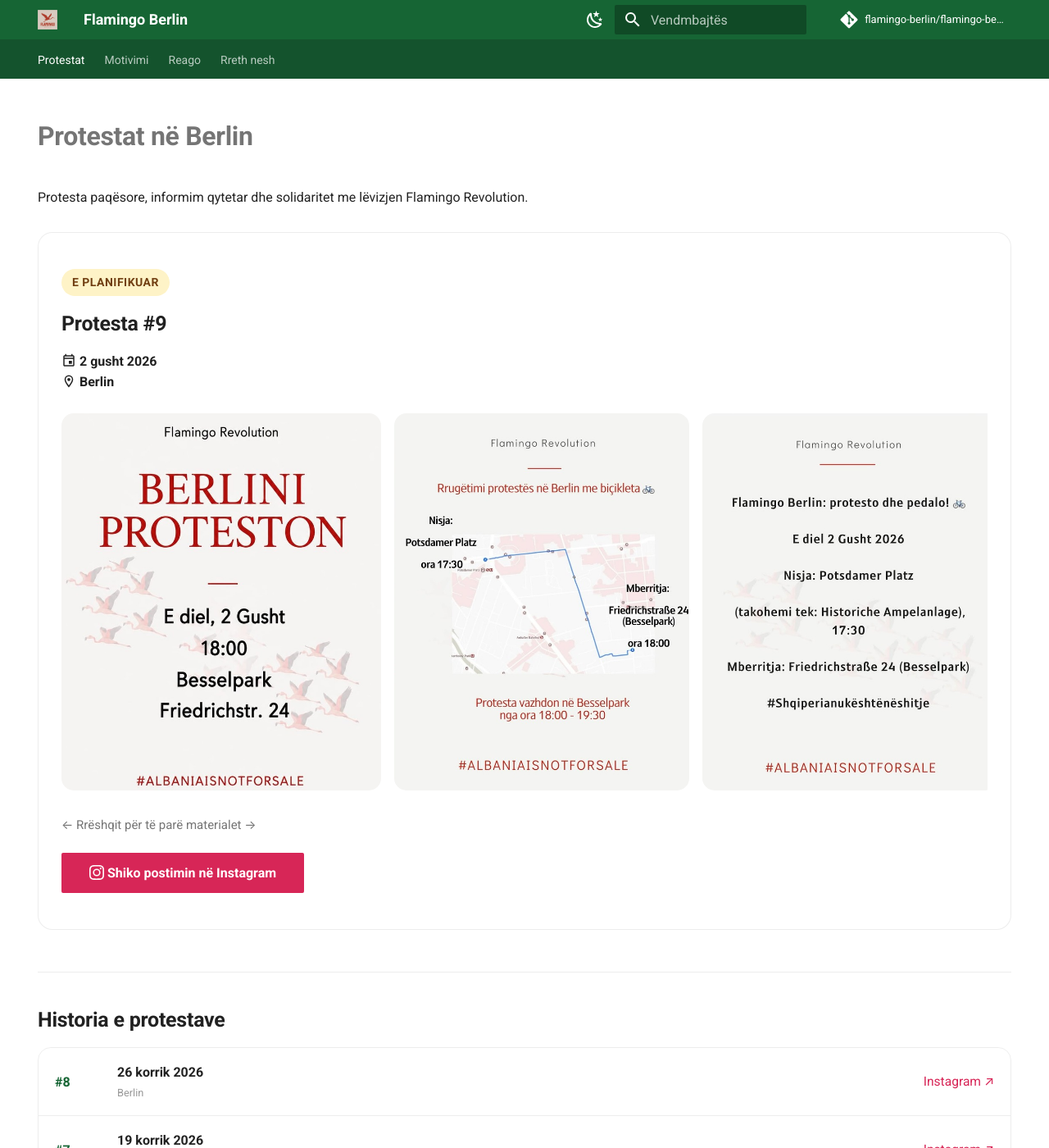
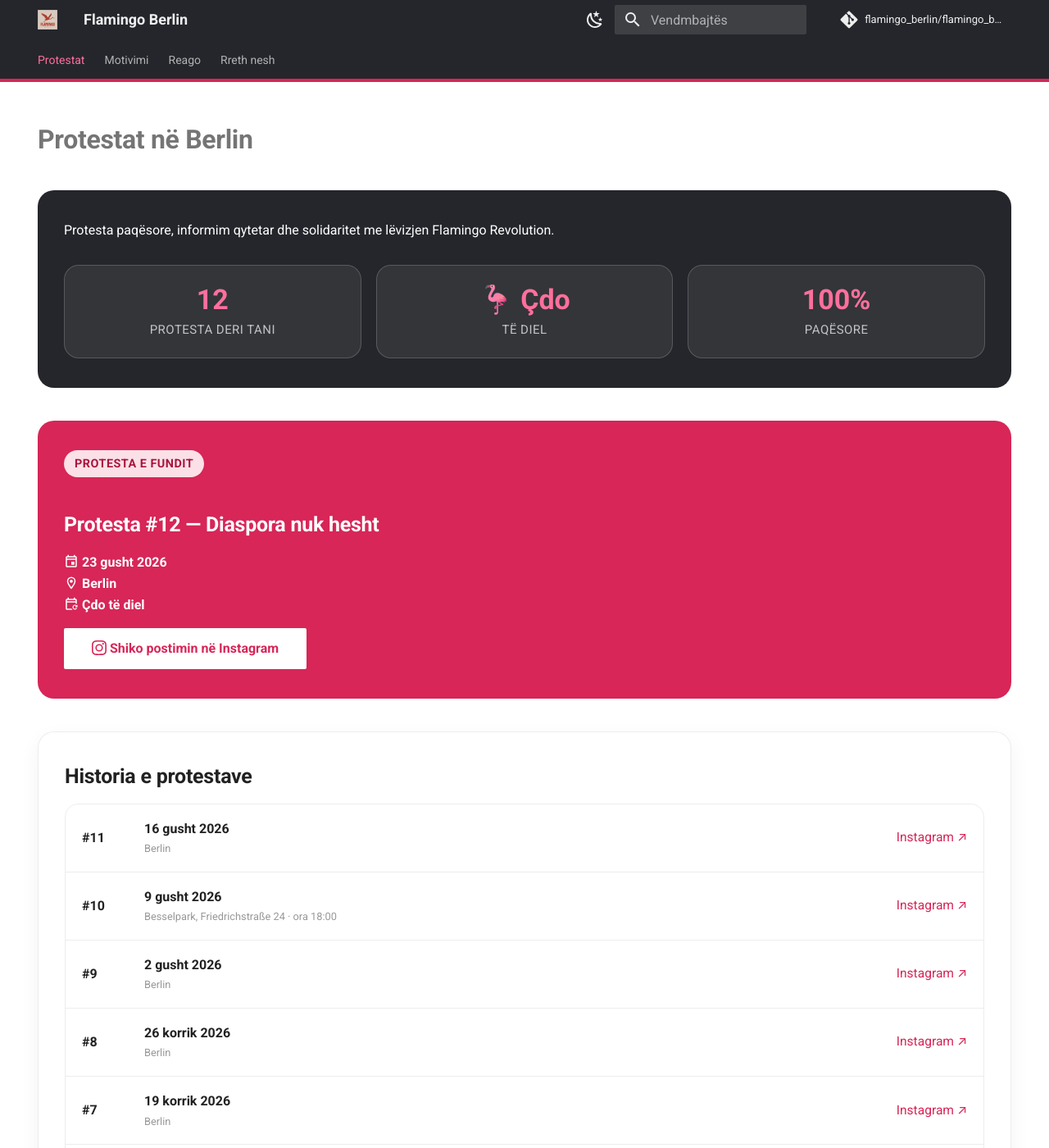
Before and after one commit to flamingo-berlin/flamingo-berlin.github.io, an MkDocs documentation site: the page built from docs/index.md, in a window 1280 px wide and 1400 px high. Shown: the whole window at 82% size. Built offline with MkDocs 1.6.1 and Material for MkDocs 9.7.7, drawn with Linux system fonts in a browser that asks for light colours; comment, search, counter and statistics services are not loaded; some of the changed text lies outside the part shown.

Commit message:
Style updates

```diff
--- a/docs/assets/stylesheets/extra.css
+++ b/docs/assets/stylesheets/extra.css
@@ -1,23 +1,48 @@
 :root {
-  --flamingo-green: #166534;
-  --flamingo-green-dark: #14532d;
-  --flamingo-green-light: #dcfce7;
-
   --flamingo-pink: #d72657;
   --flamingo-pink-dark: #a9153c;
+  --flamingo-pink-light: #fbe0e8;
+  --flamingo-pink-bright: #ff6f9c; /* pink accents/text on charcoal - kept AA-readable */
 
-  --md-primary-fg-color: var(--flamingo-green);
-  --md-primary-fg-color--light: #228348;
-  --md-primary-fg-color--dark: var(--flamingo-green-dark);
-  --md-accent-fg-color: var(--flamingo-pink);
+  /* Black & white base, pink as the one accent everywhere it's used */
+  --charcoal: #24262b;
+  --md-primary-fg-color: var(--charcoal);
+  --md-primary-fg-color--light: #4b5563;
+  --md-primary-fg-color--dark: #000000;
+  --md-accent-fg-color: var(--flamingo-pink-dark);
+  --md-accent-fg-color--transparent: rgba(215, 38, 87, 0.12);
+  --md-typeset-a-color: var(--flamingo-pink);
 }
 
-.md-header {
-  background-color: var(--flamingo-green);
+/* Header + subnav: both charcoal, a solid dark band across the top */
+
+.md-header,
+.md-tabs {
+  background-color: var(--charcoal);
+  --md-primary-bg-color: rgba(255, 255, 255, 0.92);
+  --md-primary-bg-color--light: rgba(255, 255, 255, 0.6);
 }
 
 .md-tabs {
-  background-color: var(--flamingo-green-dark);
+  border-bottom: 0.2rem solid var(--flamingo-pink);
+}
+
+.md-header .md-search__form {
+  background-color: rgba(255, 255, 255, 0.12);
+}
+
+.md-header .md-search__form:hover {
+  background-color: rgba(255, 255, 255, 0.24);
+}
+
+.md-tabs__item--active .md-tabs__link {
+  color: var(--flamingo-pink-bright);
+  opacity: 1;
+}
+
+.md-header__button,
+.md-tabs__link {
+  outline-color: var(--flamingo-pink-bright);
 }
 
 .md-button--primary {
@@ -31,17 +56,9 @@
   border-color: var(--flamingo-pink-dark) !important;
 }
 
-.md-typeset a {
-  color: var(--flamingo-green);
-}
-
-.md-typeset a:hover {
-  color: var(--flamingo-pink);
-}
-
 .md-typeset mark {
-  background-color: var(--flamingo-green-light);
-  color: var(--flamingo-green-dark);
+  background-color: var(--flamingo-pink-light);
+  color: var(--flamingo-pink-dark);
 }
 
 .md-typeset h1 {
@@ -52,36 +69,219 @@
   font-weight: 700;
 }
 
+.md-typeset ul li::marker {
+  color: var(--flamingo-pink);
+}
+
+.md-typeset hr {
+  height: 0.15rem;
+  border: 0;
+  background: linear-gradient(
+    90deg,
+    transparent,
+    var(--flamingo-pink) 50%,
+    transparent
+  );
+  opacity: 0.45;
+  margin: 2rem 0;
+}
+
+/* Kartat (grid cards) - më "cute", me ikonë rrethore rozë dhe lëvizje hover */
+
 .grid.cards > ul > li {
-  border-radius: 0.75rem;
+  border-radius: 0.9rem;
+  transition:
+    transform 0.18s ease,
+    box-shadow 0.18s ease,
+    border-color 0.18s ease;
 }
 
 .grid.cards > ul > li:hover {
   border-color: var(--flamingo-pink);
+  transform: translateY(-0.2rem);
+  box-shadow: 0 0.7rem 1.4rem rgba(215, 38, 87, 0.14);
+}
+
+.grid.cards > ul > li > p:first-child {
+  margin-bottom: 0.6rem;
+}
+
+.grid.cards > ul > li > p:first-child .twemoji {
+  display: inline-flex;
+  align-items: center;
+  justify-content: center;
+  width: 2.75rem;
+  height: 2.75rem;
+  border-radius: 50%;
+  background: var(--flamingo-pink-light);
+  color: var(--flamingo-pink-dark);
+}
+
+.grid.cards > ul > li h2,
+.grid.cards > ul > li h3,
+.grid.cards > ul > li h4 {
+  margin-top: 0;
+  margin-bottom: 0.4rem;
+}
+
+/* Statistika të shpejta */
+
+.stat-row {
+  display: grid;
+  grid-template-columns: repeat(auto-fit, minmax(9rem, 1fr));
+  gap: 0.9rem;
+  margin: 1.5rem 0 2rem;
+}
+
+.stat-card {
+  padding: 1.1rem 1rem;
+  border: 1px solid rgba(215, 38, 87, 0.18);
+  border-radius: 0.9rem;
+  background: rgba(215, 38, 87, 0.04);
+  text-align: center;
+  transition: transform 0.18s ease, box-shadow 0.18s ease;
+}
+
+.stat-card:hover {
+  transform: translateY(-0.15rem);
+  box-shadow: 0 0.6rem 1.2rem rgba(215, 38, 87, 0.12);
+}
+
+.stat-card p {
+  margin: 0;
+}
+
+.stat-number {
+  display: block;
+  font-size: 1.7rem;
+  font-weight: 800;
+  color: var(--flamingo-pink);
+  line-height: 1.15;
+}
+
+.stat-label {
+  display: block;
+  margin-top: 0.25rem;
+  font-size: 0.75rem;
+  color: var(--md-default-fg-color--light);
+  text-transform: uppercase;
+  letter-spacing: 0.03em;
+}
+
+/* Chip-lista (p.sh. mënyrat e kontributit) */
+
+.chip-list {
+  display: flex;
+  flex-wrap: wrap;
+  gap: 0.5rem;
+  margin: 1.2rem 0;
+  padding: 0;
+  list-style: none;
+}
+
+.chip-list li {
+  padding: 0.4rem 0.9rem;
+  border: 1px solid rgba(215, 38, 87, 0.3);
+  border-radius: 999px;
+  background: var(--flamingo-pink-light);
+  color: var(--flamingo-pink-dark);
+  font-size: 0.82rem;
+  font-weight: 600;
+}
+
+/* Ritmi i ngjyrave brenda përmbajtjes: antracit → rozë → e bardhë, e përsëritur */
+
+.section-band {
+  margin: 1.6rem 0 2rem;
+  padding: 1.8rem 1.6rem;
+  border-radius: 1rem;
+}
+
+.section-band > :first-child {
+  margin-top: 0;
+}
+
+.section-band > :last-child {
+  margin-bottom: 0;
+}
+
+.section-band--charcoal {
+  background: var(--charcoal);
+  color: #fff;
+}
+
+.section-band--charcoal h1,
+.section-band--charcoal h2,
+.section-band--charcoal h3,
+.section-band--charcoal p,
+.section-band--charcoal strong {
+  color: #fff;
+}
+
+.section-band--charcoal a {
+  color: var(--flamingo-pink-bright);
+}
+
+.section-band--charcoal .stat-card {
+  background: rgba(255, 255, 255, 0.07);
+  border-color: rgba(255, 255, 255, 0.18);
+}
+
+.section-band--charcoal .stat-number {
+  color: var(--flamingo-pink-bright);
+}
+
+.section-band--charcoal .stat-label {
+  color: rgba(255, 255, 255, 0.7);
+}
+
+.section-band--pink {
+  background: var(--flamingo-pink);
+  color: #fff;
+}
+
+.section-band--pink h1,
+.section-band--pink h2,
+.section-band--pink h3,
+.section-band--pink p,
+.section-band--pink strong {
+  color: #fff;
+}
+
+.section-band--pink a:not(.md-button) {
+  color: #fff;
+  text-decoration: underline;
+}
+
+.section-band--pink .md-button--primary {
+  background-color: #fff !important;
+  border-color: #fff !important;
+  color: var(--flamingo-pink) !important;
+}
+
+.section-band--pink .md-button--primary:hover {
+  background-color: var(--flamingo-pink-light) !important;
+  border-color: var(--flamingo-pink-light) !important;
+}
+
+.section-band--white {
+  background: var(--md-default-bg-color);
+  border: 1px solid var(--md-default-fg-color--lightest);
+  box-shadow: 0 0.4rem 1.2rem rgba(0, 0, 0, 0.05);
+}
+
+.cta-banner {
+  text-align: center;
+}
+
+.cta-banner p {
+  max-width: 40rem;
+  margin-left: auto;
+  margin-right: auto;
 }
 
 
-/* Protesta e ardhshme */
-
-.protest-featured {
-  position: relative;
-  margin: 1.5rem 0 2.5rem;
-  padding: 1.6rem;
-  border: 1px solid rgba(22, 101, 52, 0.2);
-  border-left: 0.35rem solid var(--flamingo-pink);
-  border-radius: 0.8rem;
-  background:
-    linear-gradient(
-      135deg,
-      rgba(22, 101, 52, 0.08),
-      rgba(215, 38, 87, 0.06)
-    );
-}
-
-.protest-featured h3 {
-  margin-top: 0.5rem;
-  font-size: 1.5rem;
-}
+/* Protesta e radhës */
 
 .protest-meta {
   margin: 0.8rem 0 1.2rem;
@@ -103,94 +303,10 @@
   text-transform: uppercase;
 }
 
-.protest-status--planned {
-  color: #713f12;
-  background: #fef3c7;
-}
-
-/* Kronologjia */
-
-.protest-timeline {
-  position: relative;
-  margin: 2rem 0;
-  padding-left: 2.7rem;
-}
-
-.protest-timeline::before {
-  content: "";
-  position: absolute;
-  top: 0.5rem;
-  bottom: 0.5rem;
-  left: 1rem;
-  width: 2px;
-  background: rgba(22, 101, 52, 0.22);
-}
-
-.protest-entry {
-  position: relative;
-  margin-bottom: 1rem;
-  padding: 1rem 1.2rem;
-  border: 1px solid rgba(22, 101, 52, 0.15);
-  border-radius: 0.7rem;
-  background: var(--md-default-bg-color);
-}
-
-.protest-entry:hover {
-  border-color: var(--flamingo-pink);
-  box-shadow: 0 0.25rem 1rem rgba(31, 41, 51, 0.07);
-}
-
-.protest-entry h3 {
-  margin-top: 0;
-  margin-bottom: 0.25rem;
-}
-
-.protest-entry > p {
-  margin-top: 0.35rem;
-  margin-bottom: 0.55rem;
-}
-
-.protest-entry--major {
-  border-left: 0.3rem solid var(--flamingo-pink);
-}
-
-.protest-number {
-  position: absolute;
-  top: 1rem;
-  left: -2.65rem;
-  display: grid;
-  width: 1.9rem;
-  height: 1.9rem;
-  place-items: center;
-  border-radius: 50%;
-  color: white;
-  background: var(--flamingo-green);
-  font-size: 0.75rem;
-  font-weight: 700;
-}
-
-.protest-entry--major .protest-number {
-  background: var(--flamingo-pink);
-}
-
-/* Mobile */
-
-@media screen and (max-width: 600px) {
-  .protest-timeline {
-    padding-left: 2.2rem;
-  }
-
-  .protest-timeline::before {
-    left: 0.75rem;
-  }
-
-  .protest-number {
-    left: -2.25rem;
-  }
-
-  .protest-featured {
-    padding: 1.2rem;
-  }
+.protest-status--planned,
+.protest-status--latest {
+  color: var(--flamingo-pink-dark);
+  background: var(--flamingo-pink-light);
 }
 
 .embedded-viewer {
@@ -215,35 +331,6 @@
   }
 }
 
-
-/* Protesta e radhës */
-
-.protest-featured {
-  margin: 1.5rem 0 2.5rem;
-  padding: 1.4rem;
-  border: 1px solid var(--md-default-fg-color--lightest);
-  border-radius: 0.9rem;
-  background: var(--md-default-bg-color);
-}
-
-.protest-featured h2 {
-  margin-top: 0.6rem;
-  margin-bottom: 0.5rem;
-}
-
-.protest-status {
-  display: inline-block;
-  padding: 0.25rem 0.65rem;
-  border-radius: 999px;
-  font-size: 0.7rem;
-  font-weight: 700;
-  text-transform: uppercase;
-}
-
-.protest-status--planned {
-  color: #713f12;
-  background: #fef3c7;
-}
 
 /* Galeria horizontale */
 
@@ -308,11 +395,11 @@
 }
 
 .protest-row:hover {
-  background: rgba(22, 101, 52, 0.06);
+  background: var(--flamingo-pink-light);
 }
 
 .protest-list-number {
-  color: var(--flamingo-green);
+  color: var(--md-default-fg-color);
   font-weight: 750;
 }
 
@@ -337,8 +424,8 @@
 }
 
 @media screen and (max-width: 600px) {
-  .protest-featured {
-    padding: 1rem;
+  .section-band {
+    padding: 1.2rem 1rem;
   }
 
   .poster-gallery img,
--- a/docs/index.md
+++ b/docs/index.md
@@ -8,57 +8,77 @@ hide:
 
 # Protestat në Berlin
 
+<div class="section-band section-band--charcoal" markdown>
+
 Protesta paqësore, informim qytetar dhe solidaritet me lëvizjen Flamingo Revolution.
 
-<div class="protest-featured" markdown>
+<div class="stat-row" markdown>
 
-<span class="protest-status protest-status--planned">E planifikuar</span>
+<div class="stat-card" markdown>
+<span class="stat-number">12</span>
+<span class="stat-label">Protesta deri tani</span>
+</div>
 
-## Protesta #9
+<div class="stat-card" markdown>
+<span class="stat-number">🦩 Çdo</span>
+<span class="stat-label">Të diel</span>
+</div>
 
-:material-calendar-outline: **2 gusht 2026**
-:material-map-marker-outline: **Berlin**
-
-<div class="poster-gallery">
-
-<img
-  src="assets/protest-9/poster.jpeg"
-  alt="Posteri kryesor i Protestës #9"
-  loading="eager">
-
-<img
-  src="assets/protest-9/poster-1.jpeg"
-  alt="Material informues për Protestën #9"
-  loading="lazy">
-
-<img
-  src="assets/protest-9/poster-2.jpeg"
-  alt="Material informues për Protestën #9"
-  loading="lazy">
-
-<img
-  src="assets/protest-9/poster-3.jpeg"
-  alt="Material informues për Protestën #9"
-  loading="lazy">
-
-<img
-  src="assets/protest-9/poster-4.jpeg"
-  alt="Material informues për Protestën #9"
-  loading="lazy">
+<div class="stat-card" markdown>
+<span class="stat-number">100%</span>
+<span class="stat-label">Paqësore</span>
+</div>
 
 </div>
 
-<span class="gallery-hint">← Rrëshqit për të parë materialet →</span>
+</div>
 
-[:simple-instagram: Shiko postimin në Instagram](https://www.instagram.com/flamingo_berlin/p/DbcvILENGMu/){ .md-button .md-button--primary target="_blank" }
+<div class="section-band section-band--pink" markdown>
+
+<span class="protest-status protest-status--latest">Protesta e fundit</span>
+
+## Protesta #12 — Diaspora nuk hesht
+
+:material-calendar-outline: **23 gusht 2026**
+:material-map-marker-outline: **Berlin**
+:material-calendar-refresh-outline: **Çdo të diel**
+
+[:simple-instagram: Shiko postimin në Instagram](https://www.instagram.com/p/DcQABySDLjh/){ .md-button .md-button--primary target="_blank" }
 
 </div>
 
----
+<div class="section-band section-band--white" markdown>
 
 ## Historia e protestave
 
 <div class="protest-list">
+
+<a class="protest-row" href="https://www.instagram.com/p/DcIkpcREYAd/" target="_blank">
+  <span class="protest-list-number">#11</span>
+  <span class="protest-list-info">
+    <strong>16 gusht 2026</strong>
+    <small>Berlin</small>
+  </span>
+  <span class="protest-list-link">Instagram ↗</span>
+</a>
+
+<a class="protest-row" href="https://www.instagram.com/flamingosofberlin" target="_blank">
+  <span class="protest-list-number">#10</span>
+  <span class="protest-list-info">
+    <strong>9 gusht 2026</strong>
+    <small>Besselpark, Friedrichstraße 24 · ora 18:00</small>
+  </span>
+  <span class="protest-list-link">Instagram ↗</span>
+</a>
+
+<a class="protest-row" href="https://www.instagram.com/p/DbcvILENGMu/" target="_blank">
+  <span class="protest-list-number">#9</span>
+  <span class="protest-list-info">
+    <strong>2 gusht 2026</strong>
+    <small>Berlin</small>
+  </span>
+  <span class="protest-list-link">Instagram ↗</span>
+</a>
 
 <a class="protest-row" href="https://www.instagram.com/stories/highlights/18129948394636427/" target="_blank">
   <span class="protest-list-number">#8</span>
@@ -134,10 +154,14 @@ Protesta paqësore, informim qytetar dhe solidaritet me lëvizjen Flamingo Revol
 
 </div>
 
----
+</div>
+
+<div class="section-band section-band--charcoal cta-banner" markdown>
 
 ## Merr pjesë
 
-Protestat tona janë paqësore dhe të hapura për të gjithë. Ndiq njoftimet tona për datën, orën dhe vendndodhjen e aktivitetit të ardhshëm.
+Protestat tona janë paqësore dhe të hapura për të gjithë, dhe zhvillohen çdo të diel. Ndiq njoftimet tona për orën dhe vendndodhjen e aktivitetit të ardhshëm. 🦩
 
 [Shiko si mund të reagosh](vepro.md){ .md-button .md-button--primary }
+
+</div>
--- a/docs/vepro/shperndaje.md
+++ b/docs/vepro/shperndaje.md
@@ -13,7 +13,7 @@ Zgjidh një burim, lexoje dhe shpërndaje në rrjetet e tua sociale, grupet e ko
 
 ## Flamingo Revolution
 
-- :simple-instagram: [Flamingo Berlin në Instagram](https://www.instagram.com/flamingo_berlin){ target="_blank" }
+- :simple-instagram: [Flamingo Berlin në Instagram](https://www.instagram.com/flamingosofberlin){ target="_blank" }
 
 
 - :simple-facebook: [Grupi në Facebook](https://www.facebook.com/groups/1542207594268974){ target="_blank" }
--- a/mkdocs.yml
+++ b/mkdocs.yml
@@ -1,13 +1,13 @@
 site_name: Flamingo Berlin
-site_url: https://flamingo-berlin.github.io/
+site_url: https://flamingo_berlin.github.io/
 
 
 site_description: >
   Protesta, informacion dhe veprim qytetar
   për natyrën, demokracinë dhe interesin publik në Shqipëri.
 
-repo_url: https://github.com/flamingo-berlin/flamingo-berlin.github.io
-repo_name: flamingo-berlin/flamingo-berlin.github.io
+repo_url: https://github.com/flamingo_berlin/flamingo_berlin.github.io
+repo_name: flamingo_berlin/flamingo_berlin.github.io
 
 
 theme:
@@ -59,12 +59,16 @@ extra:
 
   social:
     - icon: simple/instagram
-      link: https://instagram.com/flamingo_berlin
+      link: https://www.instagram.com/flamingosofberlin
       name: Instagram
 
     - icon: simple/discord
-      link: https://discord.gg/FNf6hS858
+      link: https://discord.gg/ZEvendesoje
       name: Discord
+
+    - icon: material/email
+      link: mailto:kontakt@flamingo.berlin
+      name: Kontakt
 
 nav:
   - Protestat: index.md
```
Also changed, not shown: docs/rreth-nesh.md (+65 -17 lines).
